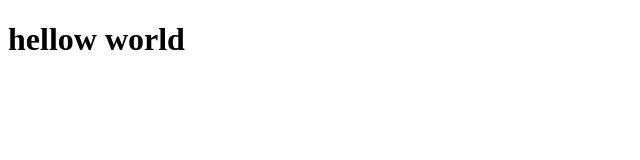
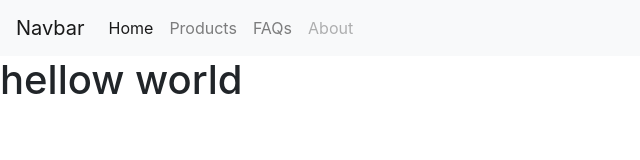
Before and after one commit to hannahbananaz/group_project, a plain HTML site: page index.html in a window 1280 px wide. Shown: the whole page, without its empty margins (0-640 px from the left). Drawn offline with nearby package versions, Linux system fonts and the light colour scheme.

Commit message:
Update index.html

```diff
--- a/index.html
+++ b/index.html
@@ -1,4 +1,31 @@
 <!DOCTYPE HTML>
 <html>
-<head>
-  <h1> hellow world </h1>
+<title>Group Project</title>
+  <link
+    rel="stylesheet"
+    href="https://stackpath.bootstrapcdn.com/bootstrap/4.1.3/css/bootstrap.min.css"
+  />
+</head>
+
+<body>
+
+  <nav class="navbar navbar-expand-lg navbar-light bg-light">
+    <a class="navbar-brand" href="#">Navbar</a>
+    <button class="navbar-toggler" type="button" data-toggle="collapse" data-target="#navbarNavAltMarkup" aria-controls="navbarNavAltMarkup" aria-expanded="false" aria-label="Toggle navigation">
+      <span class="navbar-toggler-icon"></span>
+    </button>
+    <div class="collapse navbar-collapse" id="navbarNavAltMarkup">
+      <div class="navbar-nav">
+        <a class="nav-item nav-link active" href="#">Home <span class="sr-only">(current)</span></a>
+        <a class="nav-item nav-link" href="#">Products</a>
+        <a class="nav-item nav-link" href="#">FAQs</a>
+        <a class="nav-item nav-link disabled" href="#" tabindex="-1" aria-disabled="true">About</a>
+      </div>
+    </div>
+  </nav>
+  <head>
+    <h1> hellow world </h1>
+<script src="https://code.jquery.com/jquery-3.3.1.slim.min.js"></script>
+<script src="https://getbootstrap.com/docs/4.1/dist/js/bootstrap.min.js"></script>
+</body>
+</html>
```
